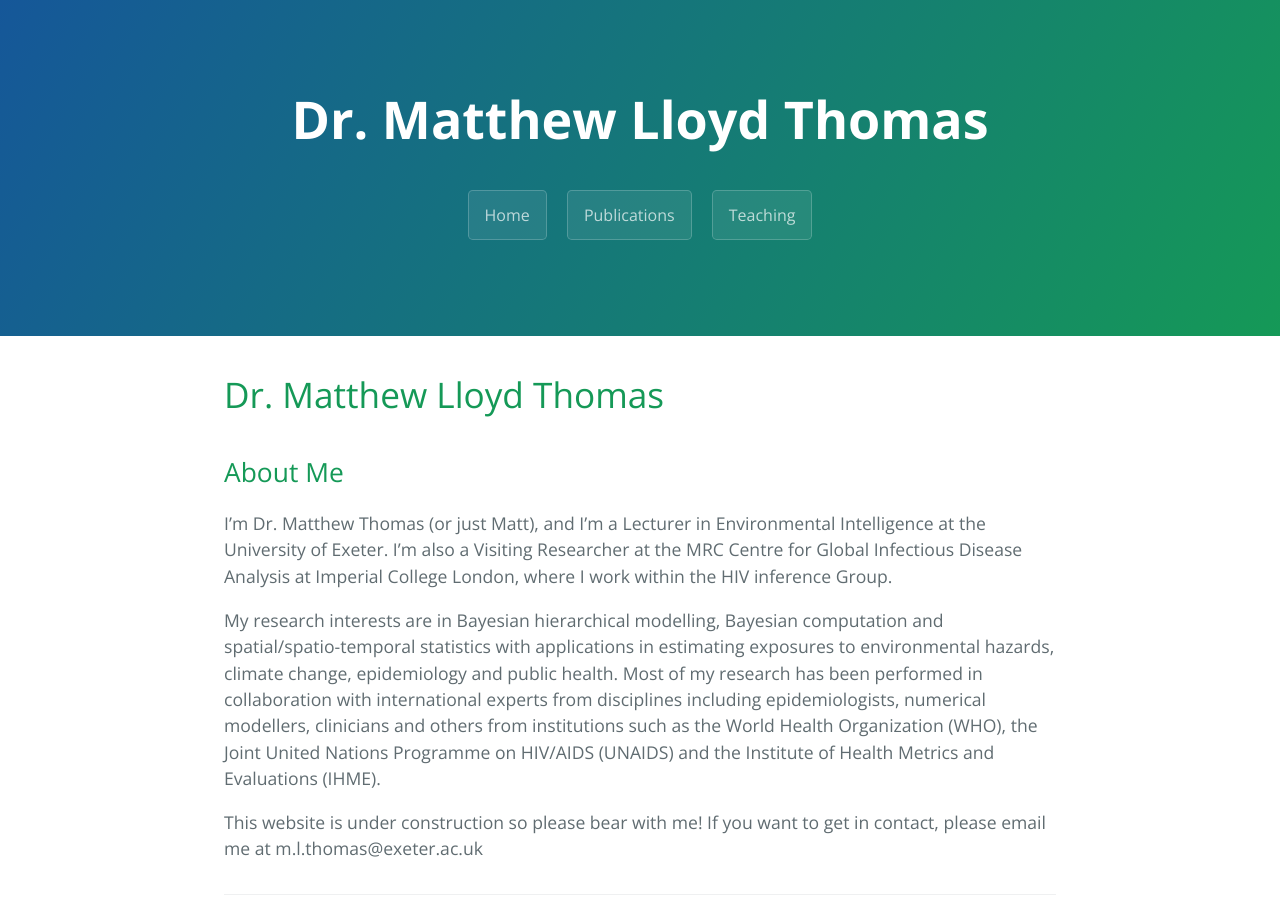
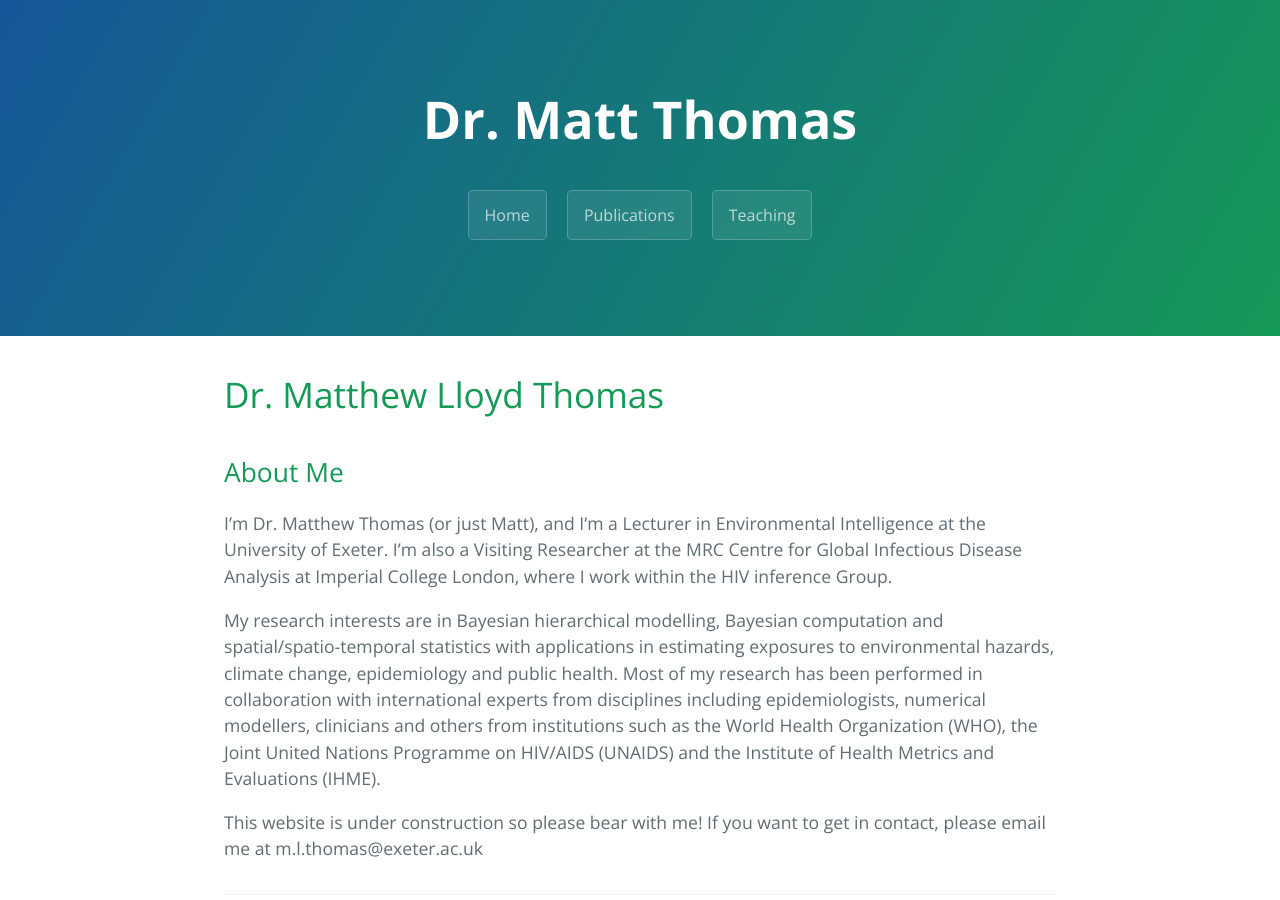
Before and after one commit to matthewllthomas/matthewllthomas.github.io, a Jekyll site: the page built from index.md, in a window 1280 px wide and 900 px high. Built offline with Jekyll 4.4.1, drawn with Linux system fonts in a browser that asks for light colours; the repository's description, which GitHub fills in, is left out; our own code applies the rules of GitHub Pages for plain Markdown files.

Commit message:
Update index.md

```diff
--- a/index.md
+++ b/index.md
@@ -1,5 +1,6 @@
 ---
 layout: default
+title: Dr. Matt Thomas
 ---
 
 # Dr. Matthew Lloyd Thomas
```
